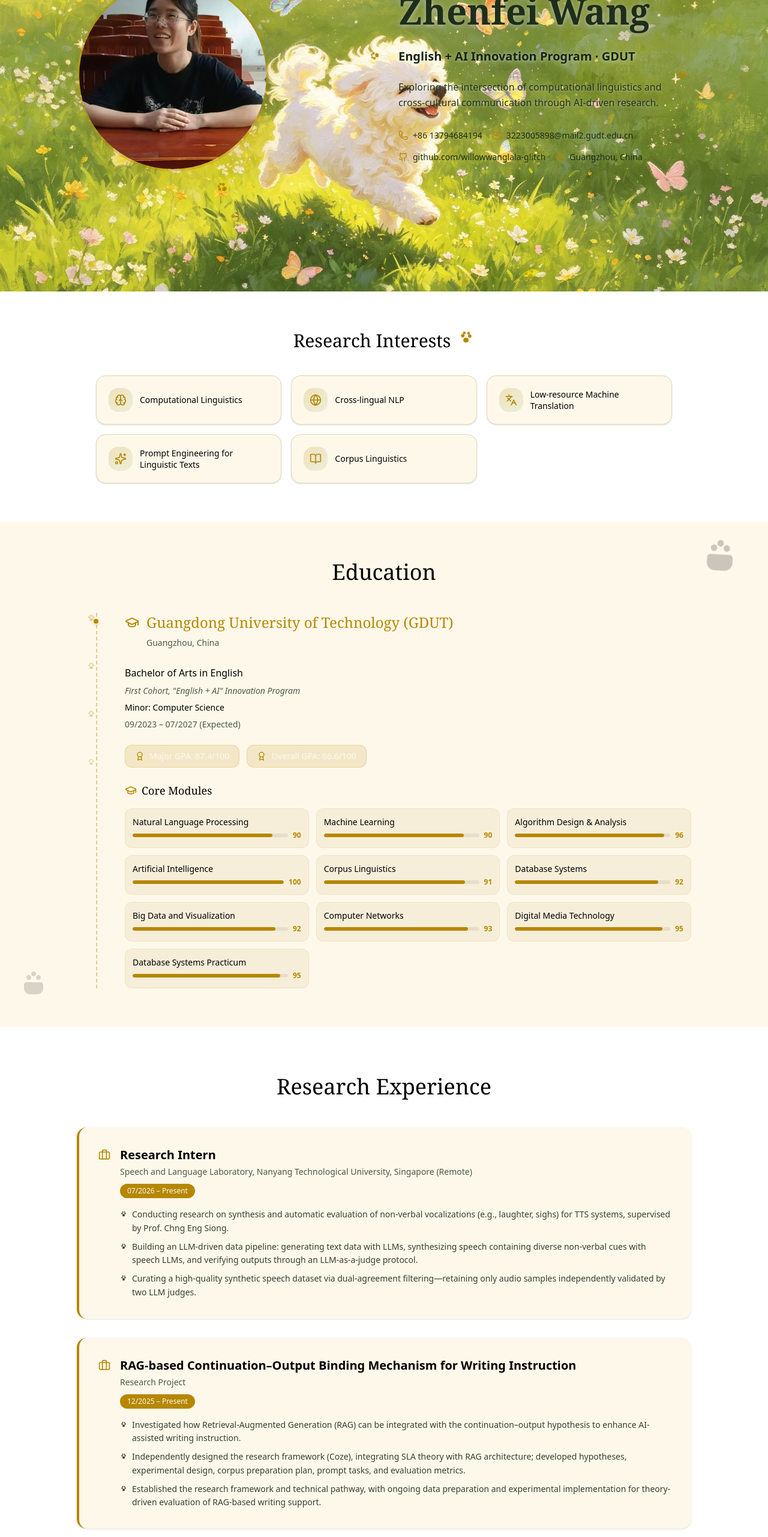
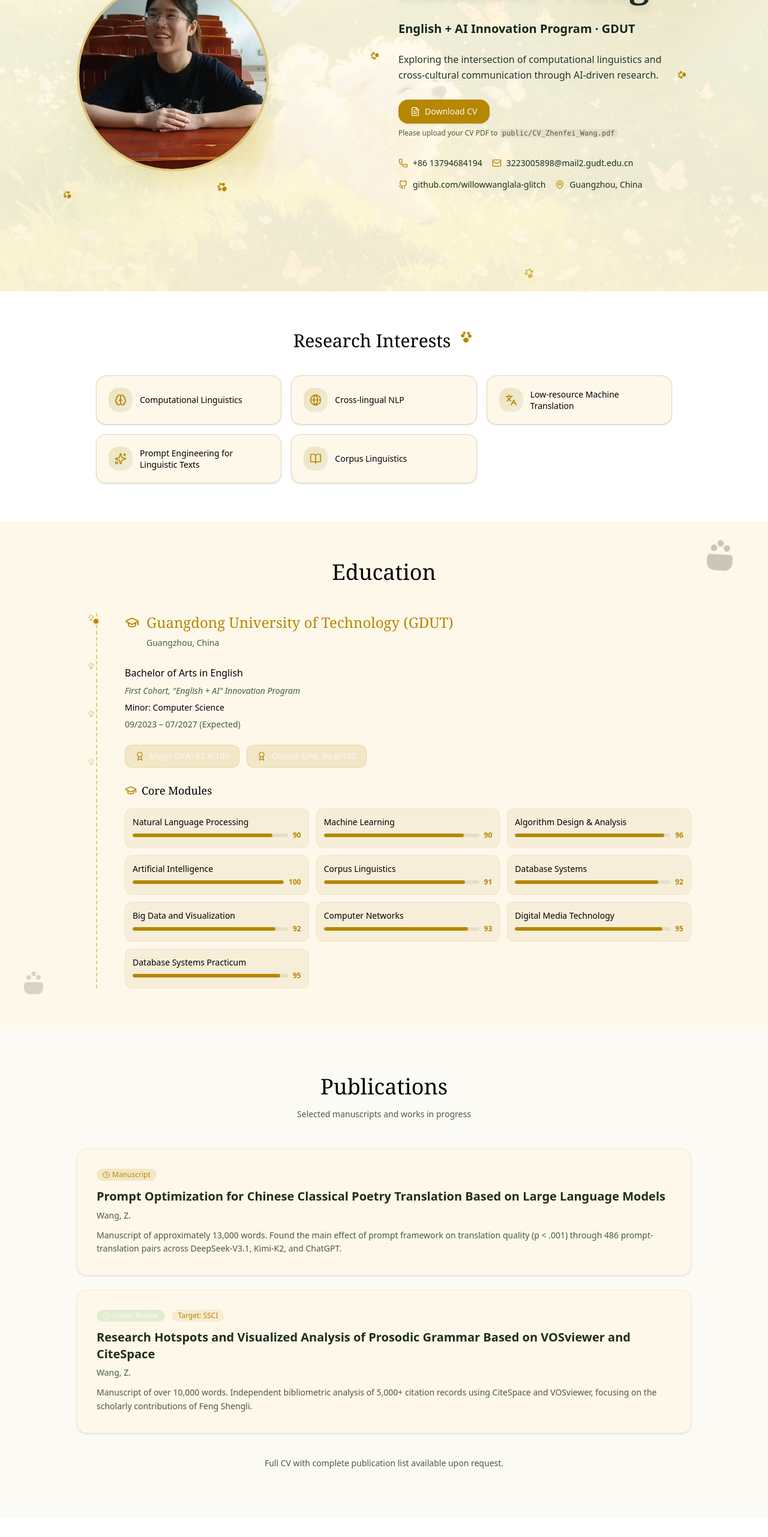
Before and after one commit to willowwanglala-glitch/academic-portfolio, a React (Vite) app: page / in a window 1280 px wide. Shown: the part 234-2797 px from the top of the page at 60% size. Built offline with nearby package versions, Linux system fonts and the light colour scheme.

Commit message:
feat: academic optimization - reduced hero bg opacity, added Publications section, Download CV button, SEO title

```diff
--- a/index.html
+++ b/index.html
@@ -3,7 +3,8 @@
   <head>
     <meta charset="UTF-8" />
     <meta name="viewport" content="width=device-width, initial-scale=1.0" />
-    <title>学术个人主页</title>
+    <title>Zhenfei Wang | Academic Portfolio</title>
+    <meta name="description" content="Academic portfolio of Zhenfei Wang — Computational Linguistics & Cross-lingual NLP researcher at GDUT." />
     <style>
       /* 内联样式确保主题色立即生效，避免闪烁 */
       html, body {
--- a/src/components/HeroSection.tsx
+++ b/src/components/HeroSection.tsx
@@ -1,9 +1,7 @@
-import { Mail, Phone, Github, MapPin } from "lucide-react";
+import { Mail, Phone, Github, MapPin, FileText } from "lucide-react";
 
 const PROFILE_IMAGE_URL = "/profile.jpg";
-
 const HEALING_BG_URL = "/hero-bg-web.jpg";
-  "https://conversation.cdn.meoo.host/conversations/341593501286400000/image/2026-07-31/1785511939519-image.png?auth_key=8550f3f0c52733b40feac9f2c57d68ffa853614e794b2cdad857659ac54fdda2";
 
 const fallingPaws = [
   { left: "8%", size: "w-5 h-5", delay: "0s", duration: "8s", opacity: "opacity-20" },
@@ -32,11 +30,13 @@ function PawPrint({ className, style }: { className?: string; style?: React.CSSP
 export default function HeroSection() {
   return (
     <section className="relative min-h-[90vh] flex items-center justify-center px-6 py-20 overflow-hidden">
-      {/* Healing illustration background - no overlay */}
+      {/* Healing illustration background with subtle opacity */}
       <div
         className="absolute inset-0 bg-cover bg-center bg-no-repeat"
-        style={{ backgroundImage: `url(${HEALING_BG_URL})` }}
+        style={{ backgroundImage: `url(${HEALING_BG_URL})`, opacity: 0.18 }}
       />
+      {/* Soft tint overlay for readability */}
+      <div className="absolute inset-0 bg-gradient-to-b from-background/40 via-background/30 to-background/60" />
 
       {/* Falling paw prints animation */}
       {fallingPaws.map((paw, i) => (
@@ -87,7 +87,22 @@ export default function HeroSection() {
             Exploring the intersection of computational linguistics and cross-cultural communication through AI-driven research.
           </p>
 
-          {/* Contact Info - left aligned with dark green text */}
+          {/* Download CV button */}
+          <div className="pt-1">
+            <a
+              href="/CV_Zhenfei_Wang.pdf"
+              className="inline-flex items-center gap-2 bg-primary text-primary-foreground px-5 py-2.5 rounded-xl font-medium text-sm shadow-sm hover:shadow-md hover:scale-[1.02] transition-all duration-300"
+            >
+              <FileText size={16} />
+              Download CV
+            </a>
+            <p className="text-xs text-muted-foreground mt-2">
+              {/* Placeholder hint — replace with actual PDF filename */}
+              Please upload your CV PDF to <code className="bg-muted px-1 rounded">public/CV_Zhenfei_Wang.pdf</code>
+            </p>
+          </div>
+
+          {/* Contact Info */}
           <div className="flex flex-wrap justify-start gap-4 pt-2">
             <ContactItem icon={<Phone size={16} />} text="+86 13794684194" colorClass="text-foreground" />
             <ContactItem icon={<Mail size={16} />} text="3223005898@mail2.gudt.edu.cn" colorClass="text-foreground" />
--- /dev/null
+++ b/src/components/PublicationsSection.tsx
@@ -0,0 +1,93 @@
+import { FileText, ExternalLink, Clock } from "lucide-react";
+
+interface Manuscript {
+  title: string;
+  authors: string;
+  status: "manuscript" | "under-review" | "in-preparation";
+  details: string;
+  target?: string;
+}
+
+const manuscripts: Manuscript[] = [
+  {
+    title: "Prompt Optimization for Chinese Classical Poetry Translation Based on Large Language Models",
+    authors: "Wang, Z.",
+    status: "manuscript",
+    details: "Manuscript of approximately 13,000 words. Found the main effect of prompt framework on translation quality (p < .001) through 486 prompt-translation pairs across DeepSeek-V3.1, Kimi-K2, and ChatGPT.",
+  },
+  {
+    title: "Research Hotspots and Visualized Analysis of Prosodic Grammar Based on VOSviewer and CiteSpace",
+    authors: "Wang, Z.",
+    status: "under-review",
+    details: "Manuscript of over 10,000 words. Independent bibliometric analysis of 5,000+ citation records using CiteSpace and VOSviewer, focusing on the scholarly contributions of Feng Shengli.",
+    target: "SSCI",
+  },
+];
+
+function StatusBadge({ status }: { status: Manuscript["status"] }) {
+  const config = {
+    manuscript: { label: "Manuscript", className: "bg-primary/15 text-primary" },
+    "under-review": { label: "Under Review", className: "bg-accent/20 text-accent-foreground" },
+    "in-preparation": { label: "In Preparation", className: "bg-muted text-muted-foreground" },
+  };
+  const { label, className } = config[status];
+  return (
+    <span className={`inline-flex items-center gap-1 text-xs font-medium px-2.5 py-0.5 rounded-full ${className}`}>
+      <Clock size={12} />
+      {label}
+    </span>
+  );
+}
+
+export default function PublicationsSection() {
+  return (
+    <section className="py-20 px-6 md:px-12 lg:px-24 bg-secondary/20">
+      <div className="max-w-5xl mx-auto">
+        <h2 className="text-3xl md:text-4xl font-serif mb-4 text-center reveal">
+          Publications
+        </h2>
+        <p className="text-center text-muted-foreground text-sm mb-12 reveal">
+          Selected manuscripts and works in progress
+        </p>
+
+        <div className="space-y-6">
+          {manuscripts.map((paper, index) => (
+            <div
+              key={index}
+              className="bg-card rounded-xl p-6 md:p-8 shadow-sm border border-primary/10 hover:shadow-md transition-all duration-300 reveal"
+              data-reveal-delay={String(index * 100)}
+            >
+              <div className="flex flex-wrap items-start gap-3 mb-3">
+                <StatusBadge status={paper.status} />
+                {paper.target && (
+                  <span className="inline-flex items-center gap-1 text-xs font-medium bg-primary/10 text-primary px-2.5 py-0.5 rounded-full">
+                    Target: {paper.target}
+                  </span>
+                )}
+              </div>
+
+              <h3 className="text-lg md:text-xl font-semibold text-foreground leading-snug mb-2">
+                {paper.title}
+              </h3>
+
+              <p className="text-sm text-muted-foreground mb-3">
+                {paper.authors}
+              </p>
+
+              <p className="text-sm text-foreground/80 leading-relaxed">
+                {paper.details}
+              </p>
+            </div>
+          ))}
+        </div>
+
+        {/* Placeholder for future PDF links */}
+        <div className="mt-10 text-center reveal">
+          <p className="text-sm text-muted-foreground">
+            Full CV with complete publication list available upon request.
+          </p>
+        </div>
+      </div>
+    </section>
+  );
+}
--- a/src/routes/index.tsx
+++ b/src/routes/index.tsx
@@ -2,6 +2,7 @@ import { createFileRoute } from "@tanstack/react-router";
 import HeroSection from "@/components/HeroSection";
 import ResearchInterests from "@/components/ResearchInterests";
 import EducationSection from "@/components/EducationSection";
+import PublicationsSection from "@/components/PublicationsSection";
 import ResearchExperienceSection from "@/components/ResearchExperienceSection";
 import AcademicProjectsSection from "@/components/AcademicProjectsSection";
 import AwardsSection from "@/components/AwardsSection";
@@ -16,6 +17,7 @@ function Index() {
       <HeroSection />
       <ResearchInterests />
       <EducationSection />
+      <PublicationsSection />
       <ResearchExperienceSection />
       <AcademicProjectsSection />
       <AwardsSection />
```
